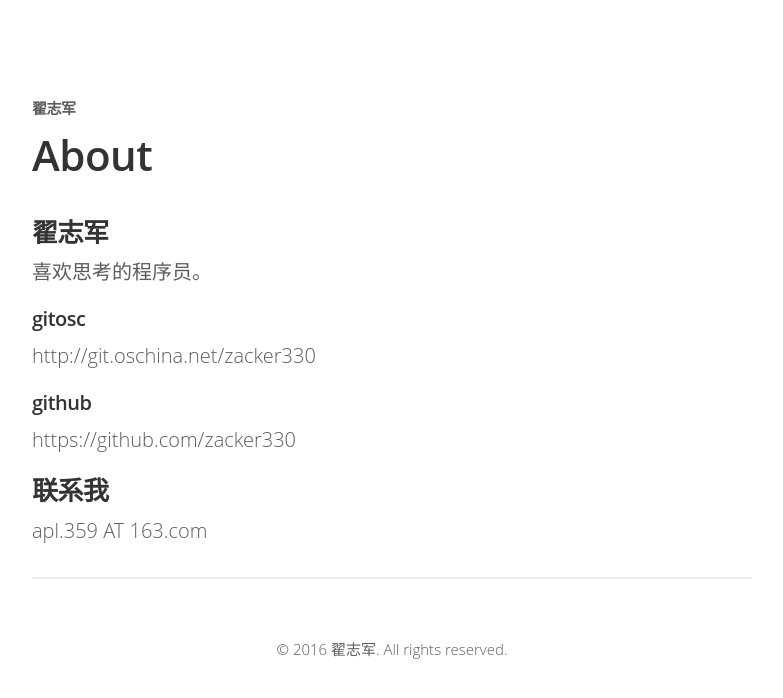
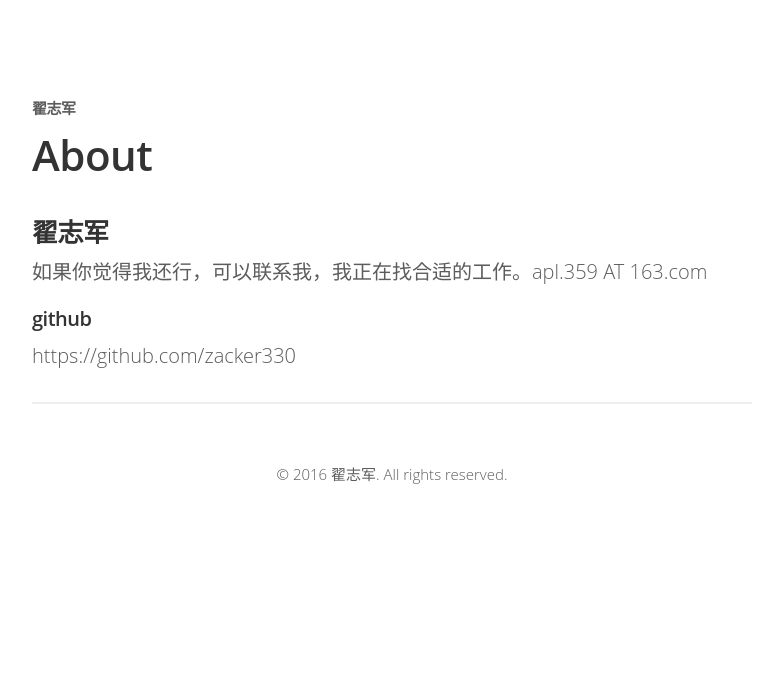
Before and after one commit to stayfoolish666/zacker330.github.io, a Jekyll site: the page built from about.md, in a window 1280 px wide. Shown: the top 698 px of the page, without its empty margins (248-1031 px from the left). Built offline with Jekyll 4.4.1, drawn with Linux system fonts in a browser that asks for light colours; comment, search, counter and statistics services are not loaded.

Commit message:
update about me

```diff
--- a/about.md
+++ b/about.md
@@ -5,13 +5,7 @@ permalink: /about/
 
 #### 翟志军
 
-喜欢思考的程序员。
-
-##### gitosc
-http://git.oschina.net/zacker330
+如果你觉得我还行，可以联系我，我正在找合适的工作。apl.359 AT 163.com
 
 ##### github
 https://github.com/zacker330
-
-#### 联系我
-apl.359 AT 163.com
```
